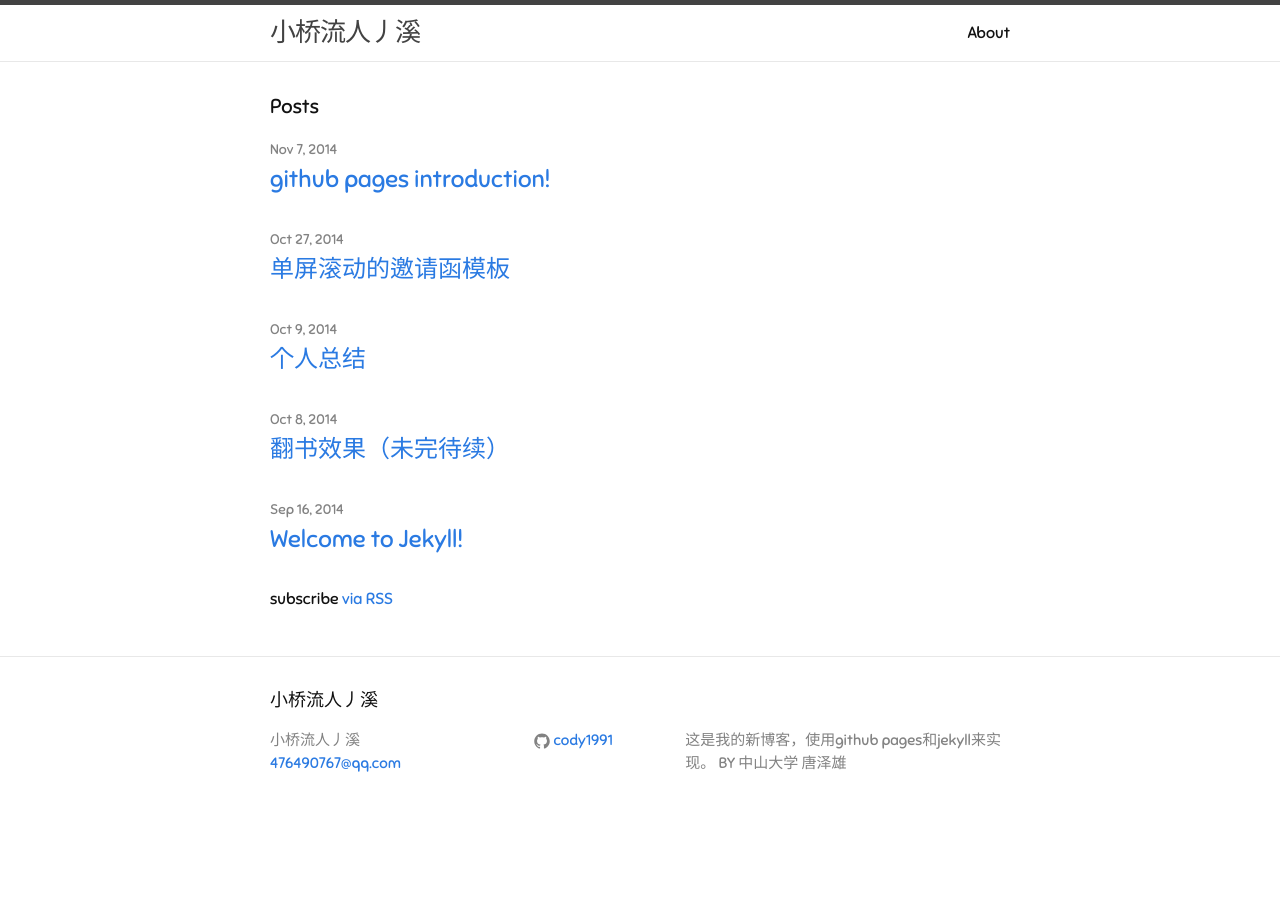
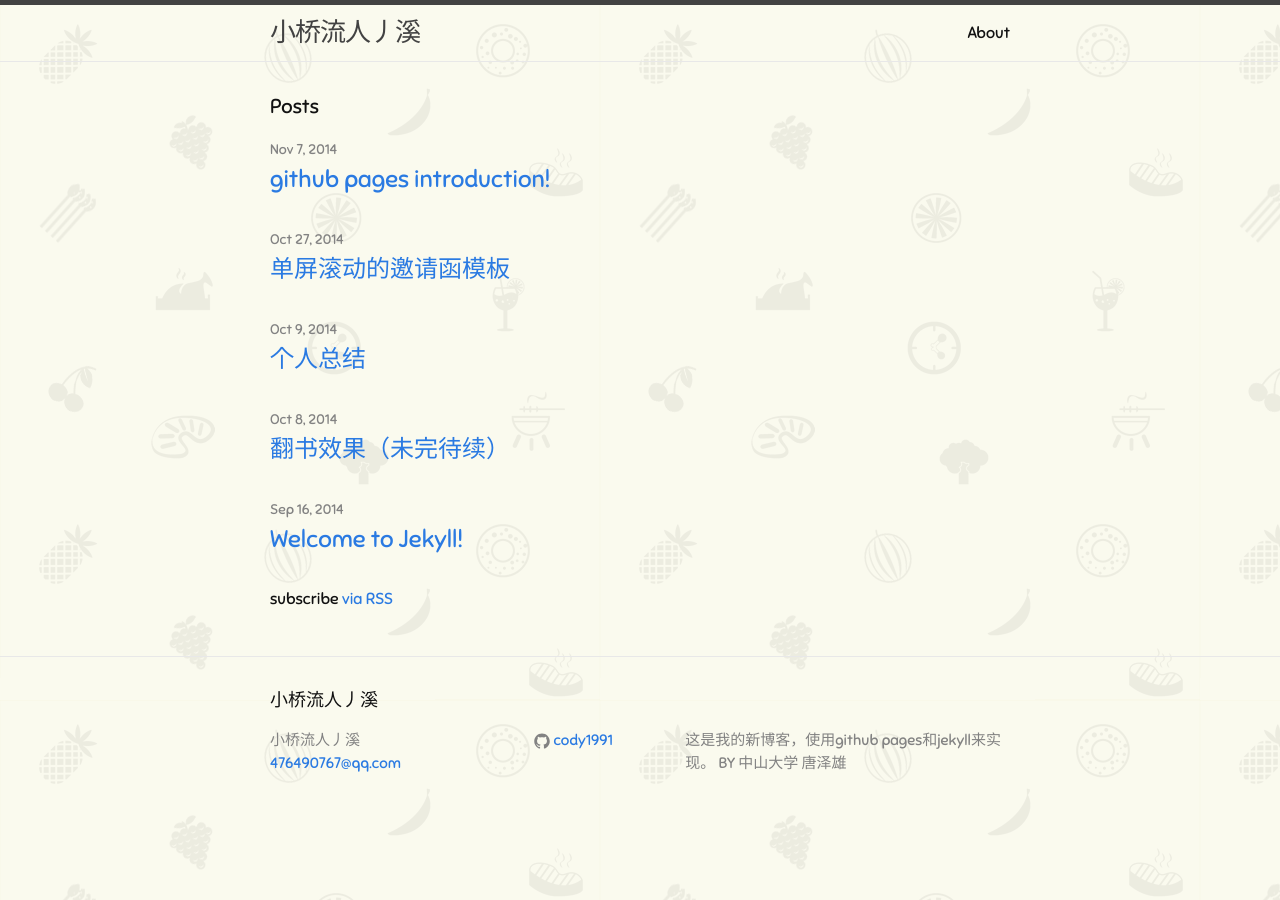
Before and after one commit to luojiyin1987/sysutangzxBlog, a Jekyll site: the page built from index.html, in a window 1280 px wide. Built offline with Jekyll 4.4.1, drawn with Linux system fonts in a browser that asks for light colours.

Commit message:
blog bg change

```diff
--- a/css/main.css
+++ b/css/main.css
@@ -22,7 +22,7 @@ body {
     line-height: 1.5;
     font-weight: 300;
     color: #111111;
-    background-color: #fdfdfd url(../source/bg.png) repeat;
+    background: #fdfdfd url(../source/bg.png) repeat;
     -webkit-text-size-adjust: 100%;
 }
 /**
```
